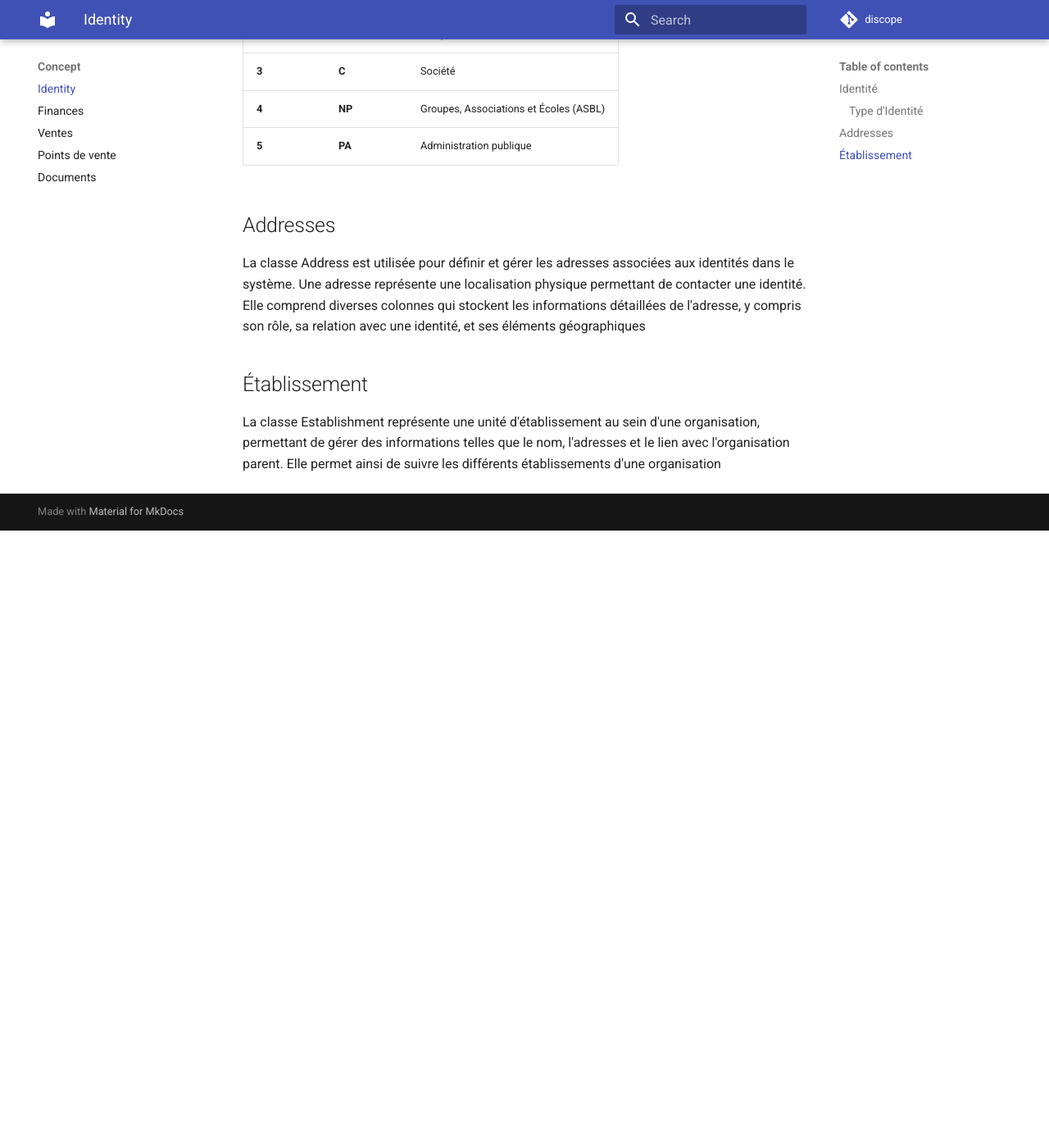
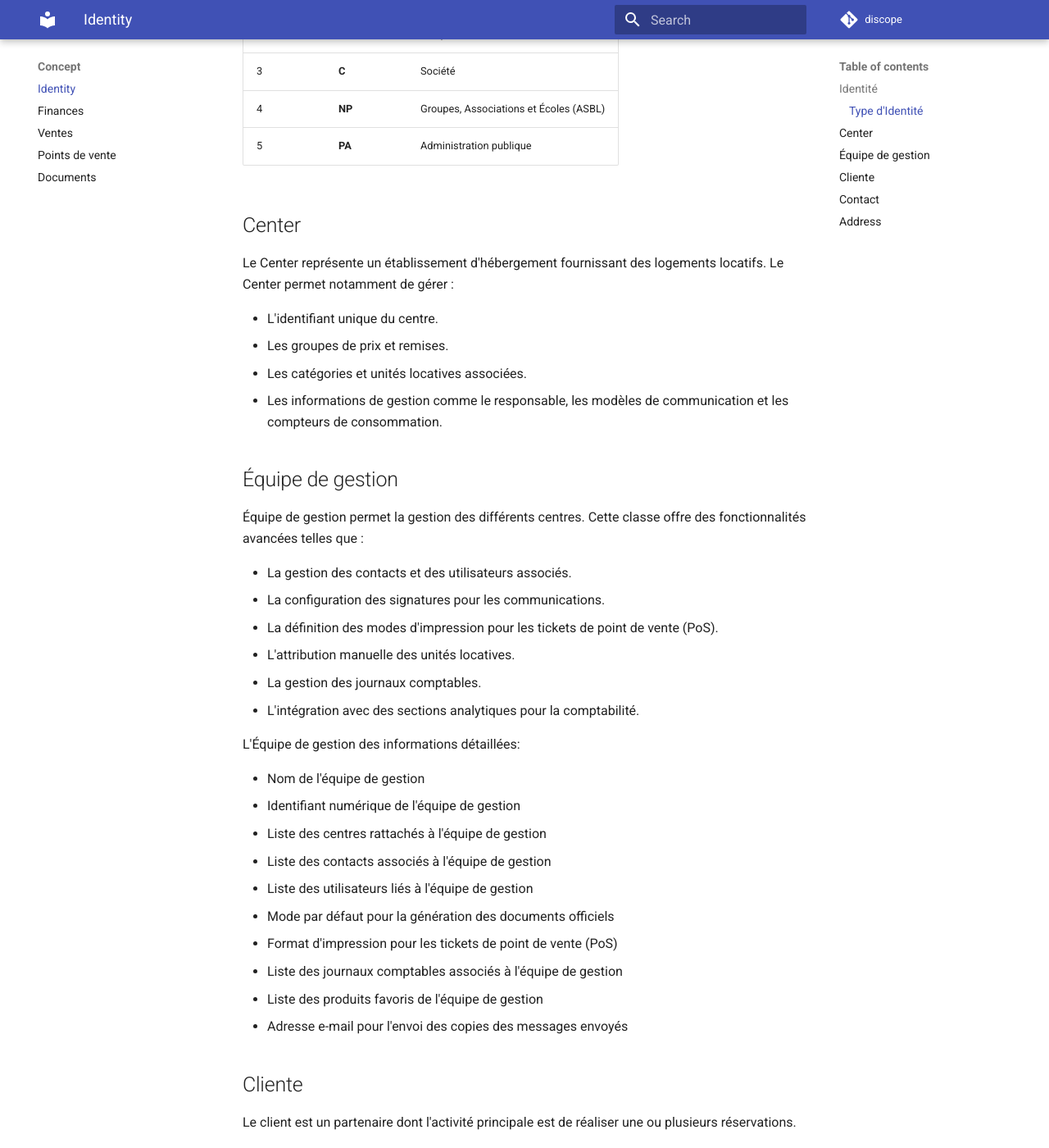
Before and after one commit to alexandraYesbabylon/discope-doc, an MkDocs documentation site: the page built from docs/concept/identity.md, in a window 1280 px wide and 1400 px high, scrolled down 851 px. Shown: the whole window at 82% size. Built offline with MkDocs 1.6.1 and Material for MkDocs 9.7.7, drawn with Linux system fonts in a browser that asks for light colours; comment, search, counter and statistics services are not loaded; the version menu is left out; before the commit the page ends 1498 px from its top, so only the background shows below that; some of the changed text lies outside the part shown.

Commit message:
Update Configuration de base

```diff
--- a/docs/concept/identity.md
+++ b/docs/concept/identity.md
@@ -4,23 +4,74 @@ La classe Identity est utilisée comme interface pour représenter des entités
 Elle définit un ensemble de champs qui permettent de stocker et gérer les informations essentielles d'une identité comme le nom, le type, les informations bancaires, l'adresse et les relations avec d'autres entités (clients, employés, contacts, etc.)
 
 Par défaut, une Identity est créée et est automatiquement associée à l'organisation qui est également créée par défaut.
+
 ### Type d'Identité
 La classe IdentityType est utilisée pour définir et gérer les types d'identités pouvant être attribués à une entité dans le système. Cela signifie qu'elle permet de classer les identités (personnes physiques ou organisations) en différentes catégories prédéfinies selon leur nature juridique ou fonctionnelle.
 
 La configuration inclut les options prédéfinies suivantes :
 
 | **ID** | **Code** | **Description**                              |
-|--------|----------|---------------------------------------------|
-| **1**  | **I**    | Particulier (personne physique)             |
-| **2**  | **SE**   | Indépendant                                 |
-| **3**  | **C**    | Société                                     |
-| **4**  | **NP**   | Groupes, Associations et Écoles (ASBL)      |
-| **5**  | **PA**   | Administration publique                     |
+|-------|----------|---------------------------------------------|
+| 1  | **I**    | Particulier (personne physique)             |
+| 2 | **SE**   | Indépendant                                 |
+| 3 | **C**    | Société                                     |
+| 4 | **NP**   | Groupes, Associations et Écoles (ASBL)      |
+| 5 | **PA**   | Administration publique                     |
 
 
-## Addresses
-La classe Address est utilisée pour définir et gérer les adresses associées aux identités dans le système. Une adresse représente une localisation physique permettant de contacter une identité. Elle comprend diverses colonnes qui stockent les informations détaillées de l'adresse, y compris son rôle, sa relation avec une identité, et ses éléments géographiques
+## Center
 
-## Établissement
+Le Center représente un établissement d'hébergement fournissant des logements locatifs. Le Center permet notamment de gérer :
 
-La classe Establishment représente une unité d'établissement au sein d'une organisation, permettant de gérer des informations telles que le nom, l'adresses et le lien avec l'organisation parent. Elle permet ainsi de suivre les différents établissements d'une organisation
+- L'identifiant unique du centre.
+- Les groupes de prix et remises.
+- Les catégories et unités locatives associées.
+- Les informations de gestion comme le responsable, les modèles de communication et les compteurs de consommation.
+
+## Équipe de gestion
+
+Équipe de gestion permet la gestion des différents centres. Cette classe offre des fonctionnalités avancées telles que :
+
+- La gestion des contacts et des utilisateurs associés.
+- La configuration des signatures pour les communications.
+- La définition des modes d'impression pour les tickets de point de vente (PoS).
+- L'attribution manuelle des unités locatives.
+- La gestion des journaux comptables.
+- L'intégration avec des sections analytiques pour la comptabilité.
+
+L'Équipe de gestion des informations détaillées:
+
+- Nom de l'équipe de gestion
+- Identifiant numérique de l'équipe de gestion
+- Liste des centres rattachés à l'équipe de gestion
+- Liste des contacts associés à l'équipe de gestion
+- Liste des utilisateurs liés à l'équipe de gestion
+- Mode par défaut pour la génération des documents officiels
+- Format d'impression pour les tickets de point de vente (PoS)
+- Liste des journaux comptables associés à l'équipe de gestion
+- Liste des produits favoris de l'équipe de gestion
+- Adresse e-mail pour l'envoi des copies des messages envoyés
+
+
+## Cliente
+
+Le client est un partenaire dont l'activité principale est de réaliser une ou plusieurs réservations.
+
+Le client contient des informations détaillées:
+
+- Nom complet
+- L'organisation à laquelle appartient le client
+- L'identité du client
+- La catégorie tarifaire applicable au client.
+- Le type de client (en relation avec les classes tarifaires).
+- La nature du client, qui permet d'attribuer une catégorie tarifaire.
+- Adresse principale du client.
+- Numéro de compte IBAN arbitraire associé au client.
+
+Cette classe est essentielle pour gérer les informations des clients et leurs réservations, facilitant l'attribution des tarifs et le suivi de leur activité dans le système.
+
+## Contact
+Le Contact représente une personne liée à une réservation avec des responsabilités spécifiques. Le partenariat reste toujours de type 'contact'. Les types de contact possibles incluent : 'booking' pour gérer les détails de la réservation, 'invoice' pour recevoir la facture, 'contract' pour recevoir les contrats et 'sojourn' pour identifier la personne présente durant le séjour .
+
+## Address
+L'Address est utilisée pour définir et gérer les adresses associées aux identités dans le système. Une adresse représente une localisation physique permettant de contacter une identité. Elle comprend diverses colonnes qui stockent les informations détaillées de l'adresse, y compris son rôle, sa relation avec une identité, et ses éléments géographiques
--- /dev/null
+++ b/docs/settings/organisation.md
@@ -0,0 +1,79 @@
+
+# Organisation
+
+## Organisation
+
+Une organisation est une entité légale qui peut fonctionner de manière autonome ou en tant que filiale d'une organisation mère unique. Chaque organisation possède un numéro d'identification d'entreprise et un numéro d'enregistrement à la TVA uniques.
+
+Elle peut comporter :
+
+- Plusieurs unités d'établissement.
+- Plusieurs adresses de contact, bien que seule l'adresse officielle du siège soit requise sur les documents officiels.
+
+Informations nécessaires sur une organisation:
+
+Par défaut, une organisation est initialisée avec l'identifiant 1. Il est ensuite nécessaire d'ajouter les informations suivantes :
+
+- Nom de l'organisation.
+- Email et numéro de téléphone.
+- Numéro d'entreprise et numéro de TVA.
+- Adresse complète incluant le pays, la ville, la rue, le numéro et le code postal.
+- Coordonnées bancaires : IBAN, BIC.
+- Langue de communication.
+
+Cette approche garantit une gestion structurée des informations, facilitant la communication, la facturation et le suivi administratif des organisations.
+
+
+## Équipe de gestion
+
+L'équipe de gestion est responsable de la gestion de plusieurs centres, tout en centralisant la facturation et la comptabilité pour ces derniers.
+
+Pour assurer une gestion efficace, les informations suivantes sont requises :
+
+- Nom : Nom de l'équipe de gestion ou du bureau associé au centre.
+- Code de groupe : Identifiant unique du bureau de gestion (au format hexadécimal sur un chiffre).
+- IBAN : Numéro de compte bancaire utilisé pour la facturation des services associés aux centres.
+- Type d'imprimante : Format d'impression des documents officiels : `POS-80` pour les tickets ou `ISO-A4` pour les rapports.
+- Mode par défaut pour les documents : Détermine l'affichage des documents : `simple`, `groupé` ou `détaillé`.
+
+**Fonctionnalités**
+
+- Gestion des centres associés : Chaque équipe de gestion peut être liée à une ou plusieurs entités Centres.
+- Journaux comptables : Gestion des journaux comptables associés à l'équipe, permettant un suivi financier détaillé.
+- Signature électronique : Signature personnalisée pouvant être ajoutée aux communications officielles.
+
+## Centre
+
+Le centre est un établissement d'hébergement qui offre des unités locatives pour des séjours, qu'il s'agisse de courts ou longs séjours.
+
+Il nécessite de compléter les informations suivantes :
+
+- Nom du centre
+- Code alpha
+- Équipe de gestion
+- Type de séjour
+- Organisation associée
+
+
+## Unité locative
+
+L'unité locative permet de gérer les unités de location, leur disponibilité, ainsi que les consommations et actions nécessaires
+
+- Nom: Nom de l'unité locative.
+- Type: Type d'unité locative (en lien avec la capacité).
+
+    - Bâtiment
+    - Chambre
+    - Lit
+    - Salle de réunion
+    - Réfectoire
+    - Salle
+    - Mobilier, accessoires et équipement
+
+- Catégorie: Catégorie des produits auxquels l'unité peut être assignée.
+- Capacité: Le nombre de personnes pouvant séjourner dans l'unité.
+- Logement: L'unité locative est un logement.
+- Sous-unités: Drapeau indiquant que l'unité a des sous-unités.
+- A parent: Drapeau indiquant que l'unité a des sous-unités.
+- Peut être loué: Unité disponible à la location.
+- Location partielle ? L'unité peut être louée partiellement.
--- a/mkdocs.yml
+++ b/mkdocs.yml
@@ -53,6 +53,7 @@ markdown_extensions:
 nav:
   - 'Home': 'index.md'
   - 'Configuration de base':
+      - 'Organisation': 'settings/organisation.md'
       - 'Sécurité': 'settings/security.md'
       - 'Paramètres globaux': 'settings/parameters.md'
       - 'Communication': 'settings/comunication.md'
```
Also changed, not shown: docs/concept/finance.md (+5 -0 lines), docs/settings/comunication.md (+3 -3 lines), docs/settings/parameters.md (+38 -38 lines), docs/settings/security.md (+43 -18 lines).
